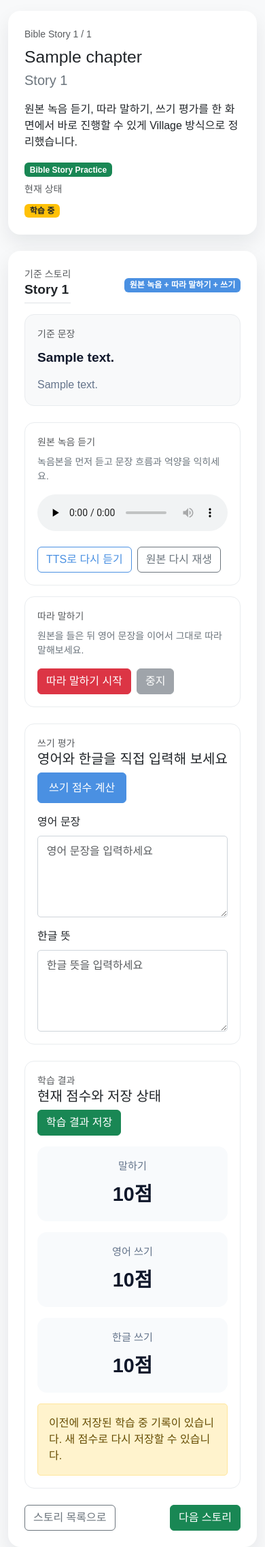
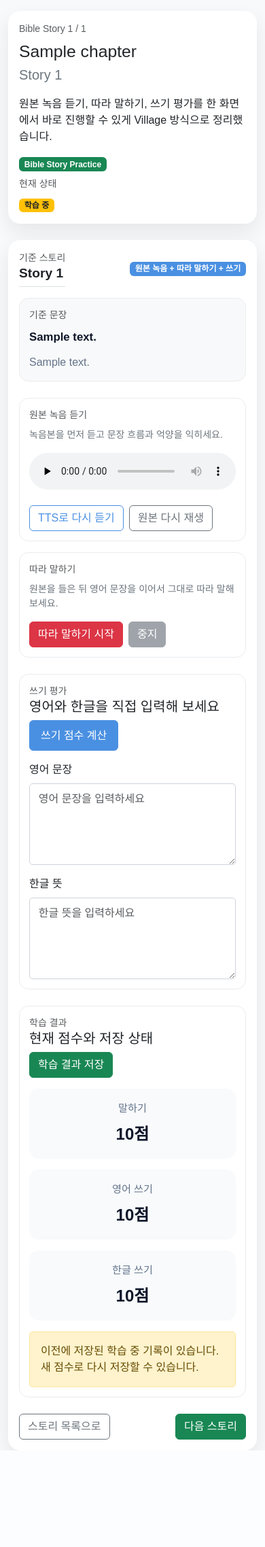
Before and after one commit to Jaeho777/vicabc, a Flask app: page /story/chapter/1/practice in a window 390 px wide. Shown: the part 104-2379 px from the top of the page at 68% size. After the commit the page ends 2237 px from the top, so only its background shows below. Run offline with Flask 3, Linux system fonts and the light colour scheme; a user stored in the database is signed in; tables that the repository leaves empty hold one stand-in row (values such as "Sample post").

Commit message:
Polish Bible Story practice layout

```diff
--- a/app/templates/story/practice_story.html
+++ b/app/templates/story/practice_story.html
@@ -28,12 +28,16 @@
         font-weight: 700;
         line-height: 1.7;
         color: #0f172a;
+        overflow-wrap: anywhere;
+        word-break: break-word;
     }
     .korean-line {
         margin-top: 10px;
         font-size: 1rem;
         color: #64748b;
         line-height: 1.6;
+        overflow-wrap: anywhere;
+        word-break: break-word;
     }
     .score-tile {
         border-radius: 14px;
@@ -74,12 +78,32 @@
         color: #0d6efd;
         font-size: 0.9rem;
         font-weight: 600;
+        overflow-wrap: anywhere;
+        word-break: break-word;
     }
     audio {
         width: 100%;
     }
     textarea.form-control {
         min-height: 120px;
+    }
+    @media (max-width: 576px) {
+        .story-summary .card-body,
+        .story-card .card-body {
+            padding: 1rem !important;
+        }
+        .reference-box,
+        .practice-panel,
+        .writing-panel,
+        .result-panel {
+            padding: 14px;
+        }
+        .english-line {
+            font-size: 1.05rem;
+        }
+        .score-value {
+            font-size: 1.5rem;
+        }
     }
     @keyframes pulse {
         0% { opacity: 1; }
```
